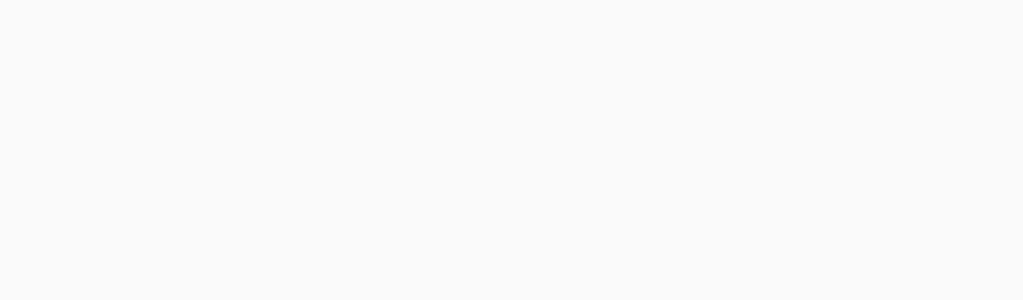
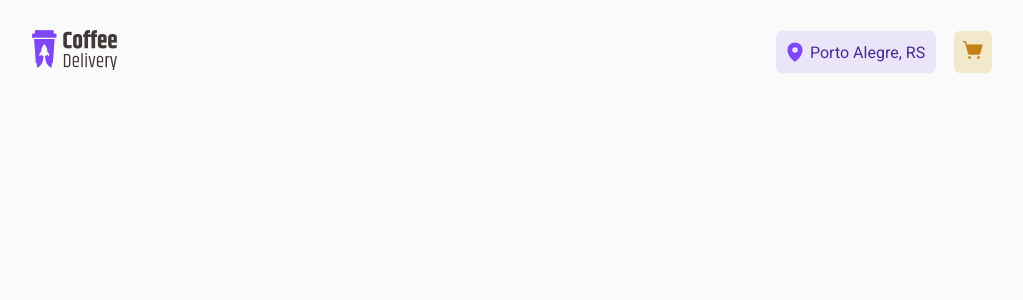
Before and after one commit to rafael-acerqueira/coffee-delivery, a React (Vite) app: page / in a window 1280 px wide. Shown: the top 300 px of the page, without its empty margins (128-1151 px from the left). Built offline with nearby package versions, Linux system fonts and the light colour scheme; the HTML template or start-up script is replaced by a standard one.

Commit message:
Create Header component

```diff
--- /dev/null
+++ b/src/components/Cart/index.tsx
@@ -0,0 +1,28 @@
+import { ShoppingCartSimple } from "@phosphor-icons/react"
+import { CartContainer } from "./styles";
+
+export const CartVariants = {
+  header: {
+    background: "#F1E9C9",
+    color: "#C47F17"
+  },
+  card: {
+    background: "#4B2995",
+    color: "#F3F2F2"
+  }
+}
+
+interface CartProps {
+  variant: {
+    background: string,
+    color: string
+  }
+}
+
+export function Cart({ variant }: CartProps) {
+  return (
+    <CartContainer background={variant.background} >
+      <ShoppingCartSimple size={22} color={variant.color} weight="fill" />
+    </CartContainer>
+  )
+}
--- /dev/null
+++ b/src/components/Cart/styles.ts
@@ -0,0 +1,13 @@
+import styled from "styled-components"
+
+interface Props {
+  background: string
+}
+
+export const CartContainer = styled.button<Props>`
+  border: 0;
+  border-radius: 6px;
+  background-color: ${(props) => props.background};
+  padding: 0.5rem;
+  cursor: pointer;
+`
--- /dev/null
+++ b/src/components/Header/CityCard/index.tsx
@@ -0,0 +1,11 @@
+import { MapPin } from "@phosphor-icons/react"
+import { CityCardContainer, CityCardInfo } from "./style"
+
+export function CityCard() {
+  return (
+    <CityCardContainer>
+      <MapPin color="#8047F8" size={22} weight="fill" />
+      <CityCardInfo>Porto Alegre, RS</CityCardInfo>
+    </CityCardContainer>
+  )
+}
--- /dev/null
+++ b/src/components/Header/CityCard/style.ts
@@ -0,0 +1,18 @@
+import styled from "styled-components"
+
+export const CityCardContainer = styled.div`
+  background-color: var(--purple-light);
+  border-radius: 0.375rem;
+  border: 0;
+  display: flex;
+  align-items: center;
+  column-gap: 0.25rem;
+  width: 10rem;
+  padding: 0.625rem 0.5rem;
+`
+
+export const CityCardInfo = styled.span`
+  color: var(--purple-dark);
+  font-size: 1rem;
+
+`
--- a/src/components/Header/index.tsx
+++ b/src/components/Header/index.tsx
@@ -1,3 +1,20 @@
+import { Link } from 'react-router-dom'
+
+import { HeaderContainer, HeaderOptions } from "./style";
+import logo from '../../assets/logo.png'
+import { CityCard } from "./CityCard";
+import { Cart, CartVariants } from "../Cart";
+
 export function Header() {
-  return (<header></header>)
+
+  return (
+    <HeaderContainer>
+      <Link to='/'><img src={logo} alt="" /></Link>
+      <HeaderOptions>
+        <CityCard />
+        <Cart variant={CartVariants.header} />
+      </HeaderOptions>
+
+    </HeaderContainer>
+  )
 }
--- a/src/components/Header/style.ts
+++ b/src/components/Header/style.ts
@@ -0,0 +1,18 @@
+import styled from "styled-components";
+
+export const HeaderContainer = styled.header`
+  padding: 0 10rem;
+  height: 6.5rem;
+  display: flex;
+  align-items: center;
+  justify-content: space-between;
+  margin: 0 auto;
+`
+
+export const HeaderOptions = styled.div`
+  width: 13.5rem;
+  display: flex;
+  align-items: center;
+  justify-content: space-between;
+
+`
--- a/src/globalStyle.ts
+++ b/src/globalStyle.ts
@@ -7,19 +7,19 @@
     --base-subtitle: #403937;
     --base-text: #574F4D;
     --base-label: #8D8686;
-    --base-hover: "#D7D5D5";
-    --base-button: "#E6E5E5";
-    --base-input: "#EDEDED";
-    --base-card: "#F3F2F2";
-    --background: "FAFAFA";
-    --white: "#FFFFFF";
+    --base-hover: #D7D5D5;
+    --base-button: #E6E5E5;
+    --base-input: #EDEDED;
+    --base-card: #F3F2F2;
+    --background: #FAFAFA;
+    --white: #FFFFFF;
 
-    --yellow-dark: "#C47F17";
-    --yellow: "#DBAC2C";
-    --yellow-light: "#F1E9C9";
-    --purple-dark: "#4B2995";
-    --purple: "#8047F8";
-    --purple-light: "#EBE5F9";
+    --yellow-dark: #C47F17;
+    --yellow: #DBAC2C;
+    --yellow-light: #F1E9C9;
+    --purple-dark: #4B2995;
+    --purple: #8047F8;
+    --purple-light: #EBE5F9;
   }
 
   * {
@@ -29,7 +29,7 @@
   }
 
   body {
-    background-color: #FAFAFA;
+    background-color: var(--background);
     -webkit-font-smoothing: antialiased;
   }
 
```
